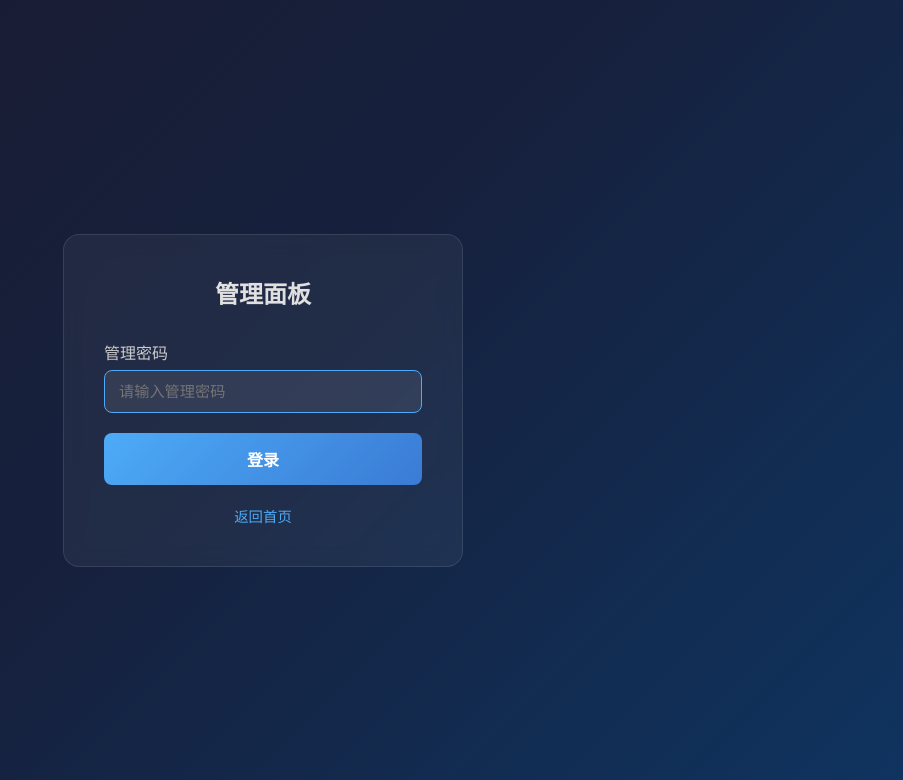
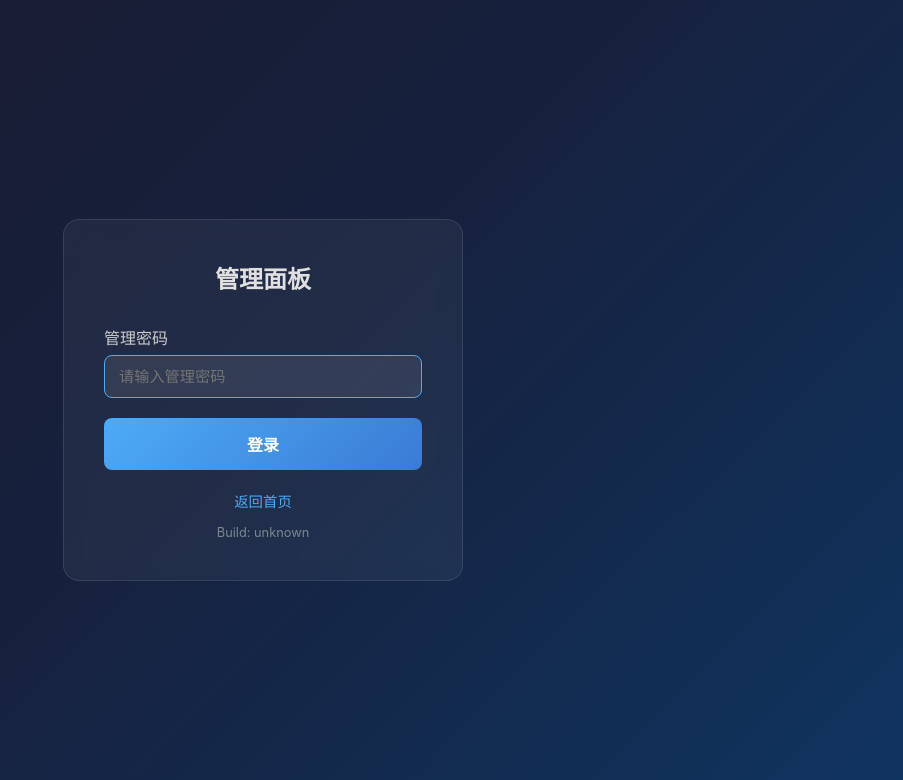
Before and after one commit to weijianxian/skland-login-web, a Flask app: page /admin in a window 1280 px wide. Shown: the top 780 px of the page, without its empty margins (377-1280 px from the left). Run offline with Flask 3, Linux system fonts and the light colour scheme; parts of the project's set-up code (start-up, migrations or seed data) failed here and were passed over.

Commit message:
添加构建提交信息到页面模板

```diff
--- a/src/app.py
+++ b/src/app.py
@@ -4,6 +4,7 @@ Flask Web 应用 - 森空岛自动签到 Web 服务
 
 import logging
 import os
+import subprocess
 
 
 from flask import Flask, render_template, request, redirect, url_for, flash, session
@@ -21,6 +22,33 @@ app = Flask(
     static_folder=os.path.join(os.path.dirname(os.path.abspath(__file__)), "static"),
 )
 app.secret_key = os.environ.get("FLASK_SECRET_KEY", "skland-auto-sign-secret-key-change-me")
+
+
+def _resolve_build_commit() -> str:
+    for key in ("BUILD_COMMIT", "GIT_COMMIT", "COMMIT_SHA"):
+        value = os.environ.get(key, "").strip()
+        if value:
+            return value[:12]
+
+    repo_root = os.path.join(os.path.dirname(os.path.abspath(__file__)), "..")
+    try:
+        commit = subprocess.check_output(
+            ["git", "rev-parse", "--short=12", "HEAD"],
+            cwd=repo_root,
+            text=True,
+            stderr=subprocess.DEVNULL,
+        ).strip()
+        return commit or "unknown"
+    except Exception:
+        return "unknown"
+
+
+BUILD_COMMIT = _resolve_build_commit()
+
+
+@app.context_processor
+def inject_build_meta():
+    return {"build_commit": BUILD_COMMIT}
 
 
 # ------------------------------------------------------------------
--- a/src/templates/admin_login.html
+++ b/src/templates/admin_login.html
@@ -53,6 +53,12 @@
         .flash.error { background: rgba(220,53,69,0.2); border: 1px solid rgba(220,53,69,0.4); color: #f5a5a5; }
         .back { text-align: center; margin-top: 20px; }
         .back a { color: #4dabf7; text-decoration: none; font-size: 0.9rem; }
+        .build {
+            text-align: center;
+            margin-top: 14px;
+            color: #7d8790;
+            font-size: 0.8rem;
+        }
     </style>
 </head>
 <body>
@@ -75,6 +81,7 @@
             <button type="submit" class="btn">登录</button>
         </form>
         <div class="back"><a href="/">返回首页</a></div>
+        <div class="build">Build: {{ build_commit }}</div>
     </div>
 </body>
 </html>
--- a/src/templates/index.html
+++ b/src/templates/index.html
@@ -222,6 +222,8 @@
             <a href="/admin">管理面板</a>
             &nbsp;|&nbsp;
             基于 <a href="https://gitee.com/FancyCabbage/skyland-auto-sign" target="_blank">skyland-auto-sign</a>
+            &nbsp;|&nbsp;
+            Build: {{ build_commit }}
         </div>
     </div>
 </body>
```
Also changed, not shown: src/templates/admin.html (+8 -0 lines).
